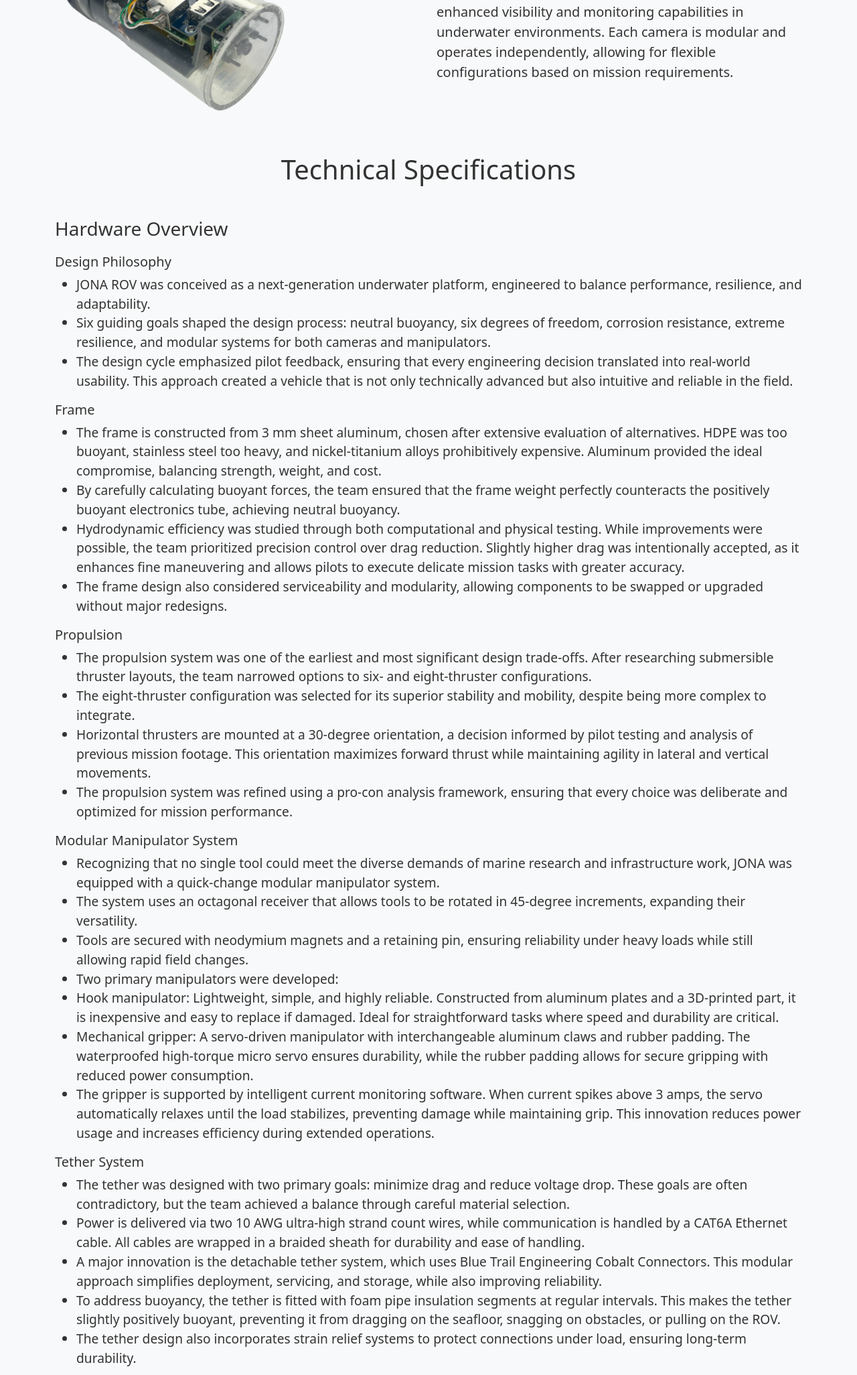
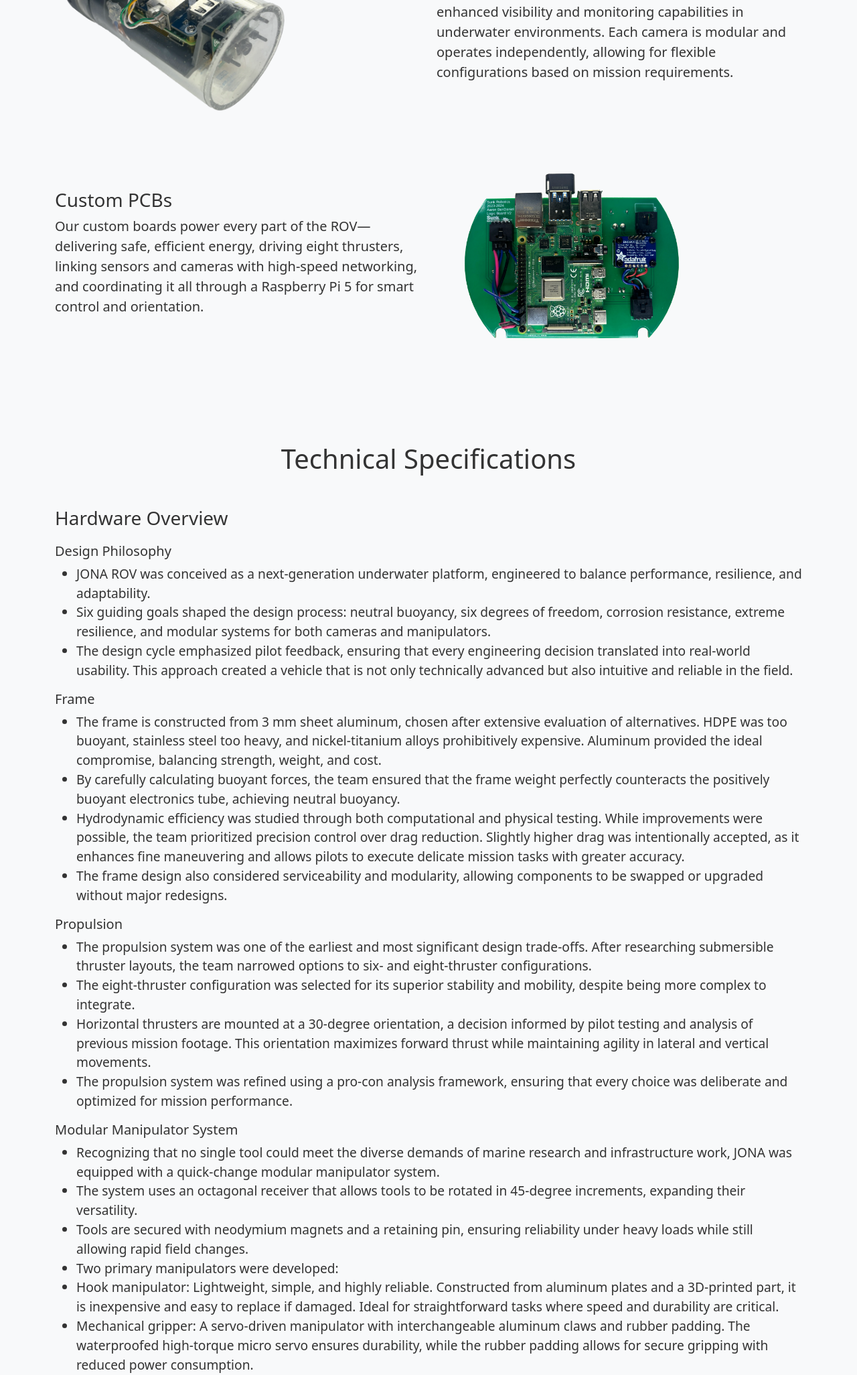
Before and after one commit to syntaxerror019/sunkrobotics, a Flask app: page /jona in a window 1280 px wide. Shown: the part 1652-3705 px from the top of the page at 67% size. Run offline with Flask 2, Linux system fonts and the light colour scheme.

Commit message:
WORD ON JONA

```diff
--- a/src/templates/about.html
+++ b/src/templates/about.html
@@ -144,7 +144,7 @@
       <!-- Employee 6 -->
       <div class="col-6 col-sm-4 col-md-3">
         <div class="card border-0">
-          <img src="https://cdn.pixabay.com/photo/2015/10/05/22/37/blank-profile-picture-973460_640.png" class="card-img-top" alt="Aaron Bendaniel">
+          <img src="{{ url_for('static', filename='img/team/pfp.webp') }}" class="card-img-top" alt="Aaron Bendaniel">
           <div class="card-body">
             <h5 class="card-title">Aaron BenDaniel</h5>
             <p class="card-text text-muted">Alumni - 2025</p>
--- a/src/templates/index.html
+++ b/src/templates/index.html
@@ -81,7 +81,6 @@
         <p class="lead">
           BOB ROV is the latest ROV prototype designed to complete deep-sea educational and experimental missions. With a completely redesigned frame, a next-generation PCB-based electronics system, and improved maneuverability, BOB ROV is built to excel in challenging underwater environments.
         </p>
-        <!--<a href="/bob" class="btn btn-primary btn-lg">Learn More</a>-->
       </div>
     </div>
 
--- a/src/templates/jona.html
+++ b/src/templates/jona.html
@@ -72,8 +72,20 @@
       </div>
 
     </div>
+
+    <!-- Product 2 -->
+    <div class="row align-items-center mb-5 flex-md-row-reverse">
+      <div class="col-md-6">
+        <img src="{{ url_for('static', filename='img/jona/logic.webp') }}" class="img-fluid rounded" style="max-width: 400px;" alt="Guard">
       </div>
-
+      <div class="col-md-6">
+        <h3>Custom PCBs</h3>
+        <p class="lead">
+          Our custom boards power every part of the ROV—delivering safe, efficient energy, driving eight thrusters, linking sensors and cameras with high‑speed networking, and coordinating it all through a Raspberry Pi 5 for smart control and orientation.   </p>
+      </div>
+    </div>
+  </div>
+<br><br><br>
   <div id="techSpecs">
     <h1 class="text-center mb-5">Technical Specifications</h1>
     <div class="container spec-list">
@@ -161,7 +173,7 @@
 
           <h5>PCB Functions</h5>
           <div class="row">
-            <div class="col-md-8">
+            <div class="col-12">
               <ul class="list-style-type; circle;">
                 <li><strong>Power Distribution Board</strong></li>
                 <ul class="list-style-type; circle;">
@@ -182,8 +194,6 @@
                   <li>Built around a Gigablox Ethernet Switch from SwitchBlox, ensuring fast, reliable data transfer between cameras, sensors, and the control station.</li>
                 </ul>
               <li><strong>Logic Board</strong></li>
-                <ul class="list-style-type; circle;">
-            </div>
                 <ul class="list-style-type; circle;">
                 <li>Hosts a Raspberry Pi 5, which acts as the central processor for the ROV.</li>
                <li>Includes a 5V power bus and an I²C bus for communication with peripheral devices.</li>
@@ -236,12 +246,12 @@
             <li>Stable positioning is essential for underwater tasks, where currents and drift can easily disrupt operations. Without assistance, pilots would need to constantly correct for these forces, reducing efficiency and increasing fatigue.</li>
             <li>To address this, the software team developed a custom stabilization system based on Proportional‑Integral‑Derivative (PID) control algorithms.</li>
             <li>Four independent PID controllers manage depth, pitch, roll, and yaw. Together, they allow JONA to "anchor" itself in place, holding steady against environmental disturbances.</li>
-            <li><strong>The PID system works by:</strong></li>
+            <li><strong>PID system:</strong></li>
             <ul class="list-style-type; circle;">
-              <li>Calculating the error between the target value (such as a set depth) and the actual value.</li>
-              <li>Applying proportional corrections to respond immediately to deviations.</li>
-              <li>Using an integral term to correct long‑term drift by summing error over time.</li>
-              <li>Employing a derivative term to anticipate overshoot by measuring the rate of change.</li>
+              <li>Calculates the error between the target value (such as a set depth) and the actual value.</li>
+              <li>Applies proportional corrections to respond immediately to deviations.</li>
+              <li>Uses an integral term to correct long‑term drift by summing error over time.</li>
+              <li>Employs a derivative term to anticipate overshoot by measuring the rate of change.</li>
             </ul>
             <li>These three terms work in harmony to provide smooth, stable control, ensuring that once the pilot sets a position or orientation, JONA maintains it with minimal input.</li>
           </ul>
```
Also changed, not shown: src/static/img/team/pfp.webp (added). Lines whose indentation alone changed are shown as unchanged.
